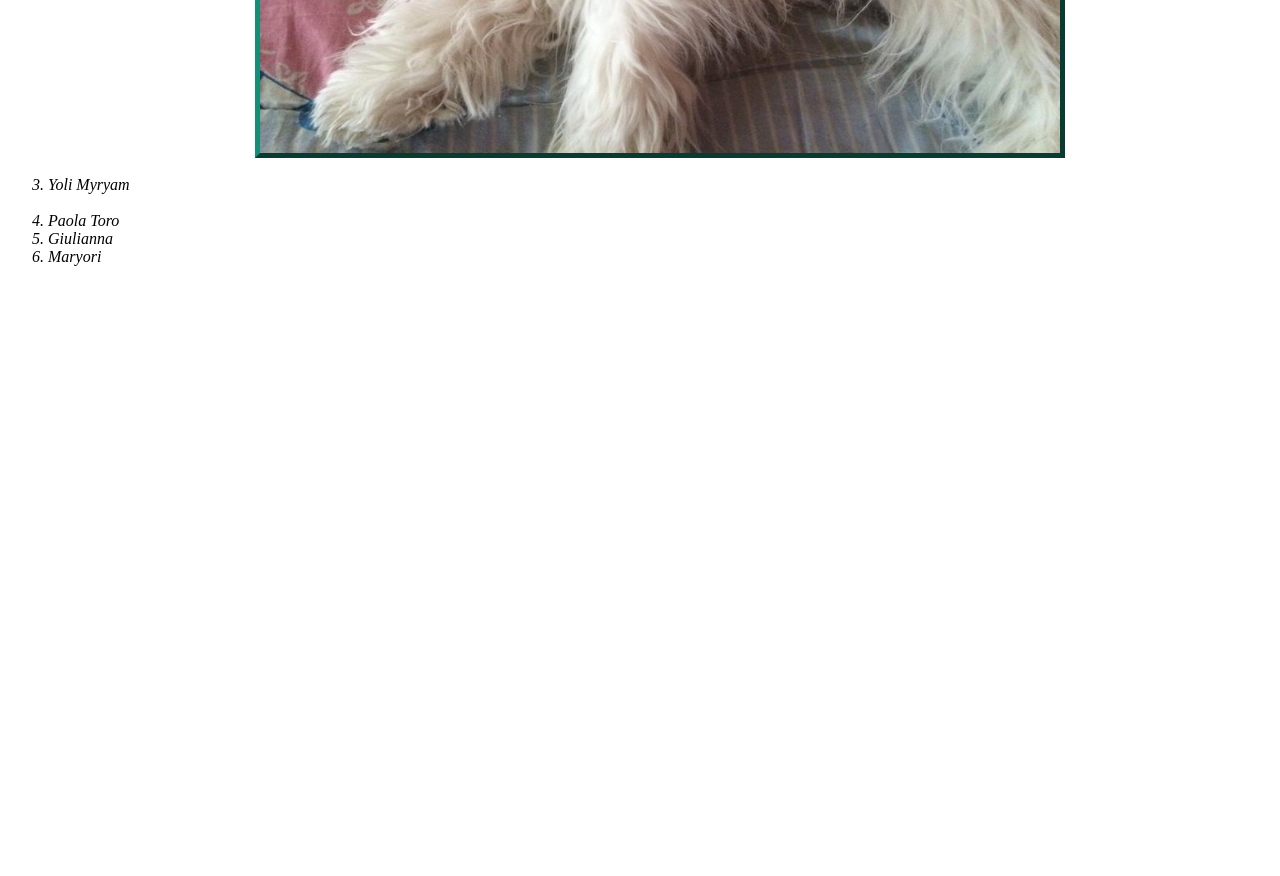
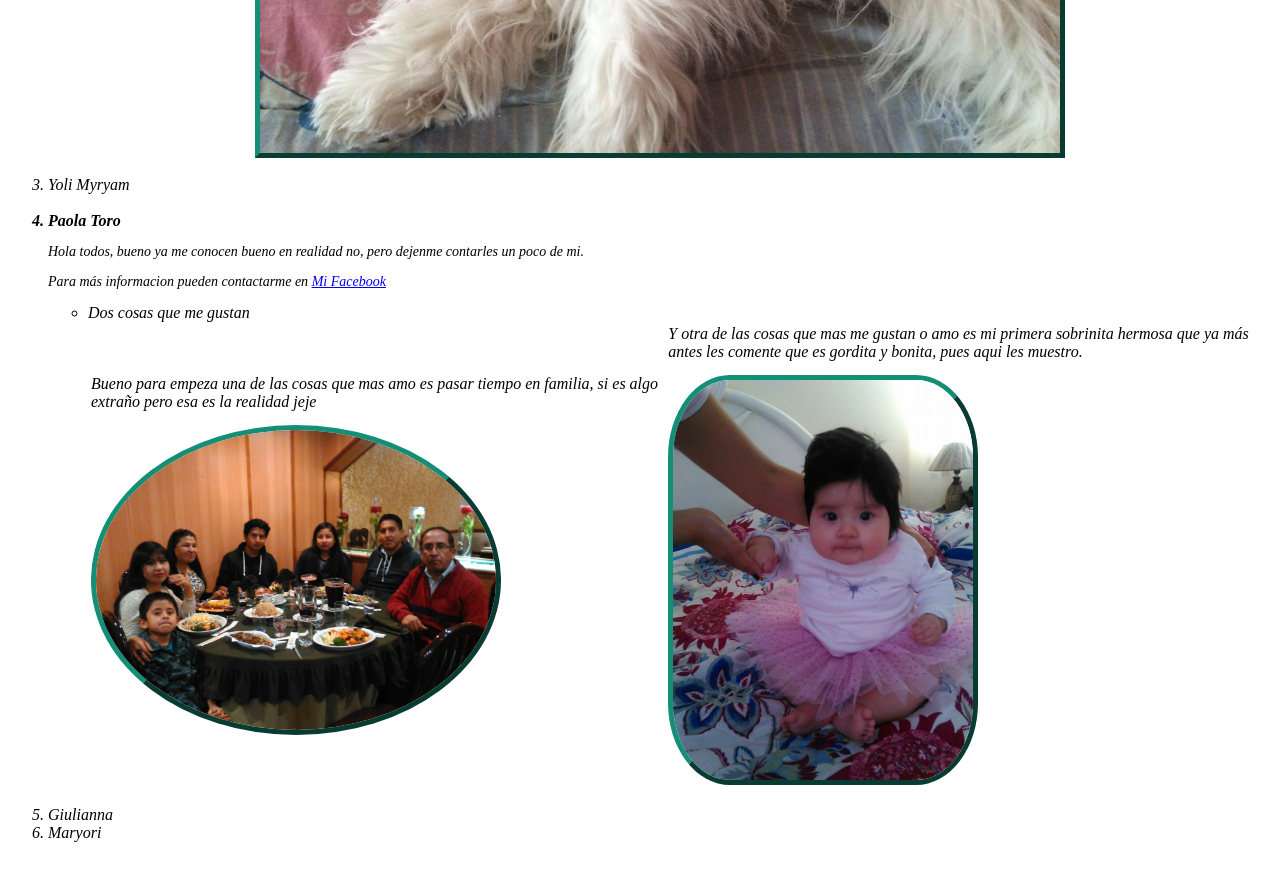
Before and after one commit to tatilq/MiPrimeraPaginaWeb, a plain HTML site: page index.html in a window 1280 px wide. Shown: the part 2980-3856 px from the top of the page. Before the commit the page ends 3280 px from the top, so only its background shows below. Drawn offline with Linux system fonts and the light colour scheme.

Commit message:
paola v1

```diff
--- a/index.html
+++ b/index.html
@@ -66,8 +66,23 @@
   <br>
 
 
-  <li>Paola Toro</li>
+  <strong><li>Paola Toro</li></strong>
+    <p>Hola todos, bueno ya me conocen bueno en realidad no, pero dejenme contarles un poco de mi.</p>
+  <p>Para más informacion pueden contactarme en <a href="www.facebook.com"><em>Mi Facebook</em></a></p>
+  <ul>
+    <li>Dos cosas que me gustan</li>
+  <table>
+  <div>
+    <td>Bueno para empeza una de las cosas que mas amo es pasar tiempo en familia, si es algo extraño pero  esa es la realidad jeje
+    <p><img src="IMAGES/PAOLA/familia.jpg" alt="" style="height: 300px; border-radius: 50%"> </p></td></div>
 
+  <div>
+    <td>Y otra de las cosas que mas me gustan o amo es mi primera sobrinita hermosa que ya más antes les comente que es gordita y bonita, pues aqui les muestro.
+    <p><img src="IMAGES/PAOLA/nicole.jpg" alt="" style="height: 400px;border-radius: 20%;text-align:center"></p>
+    </td>
+  </div>
+  </table>
+</ul>
 
   <li>Giulianna</li>
 
```
Also changed, not shown: IMAGES/PAOLA/familia.jpg (added), IMAGES/PAOLA/nicole.jpg (added).
